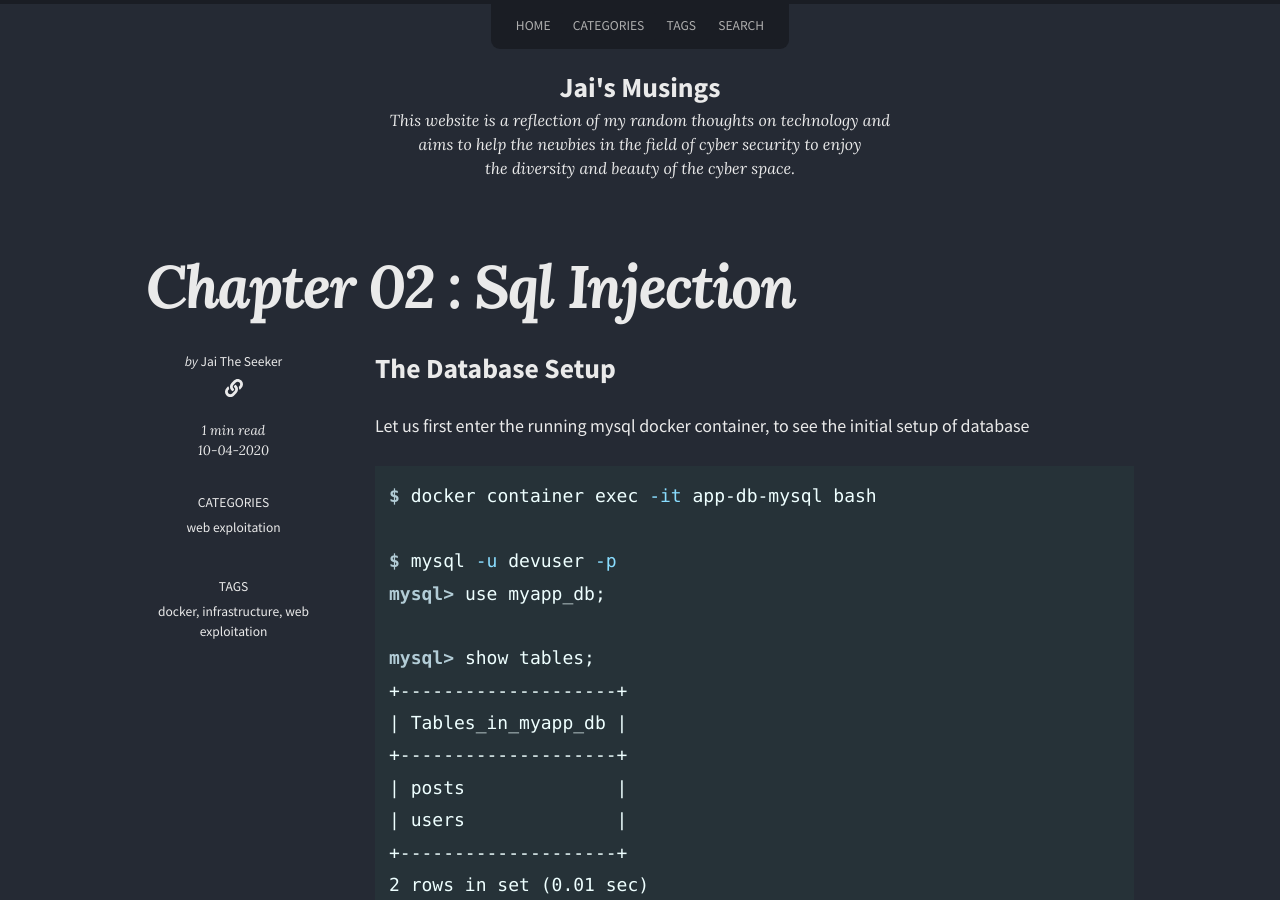
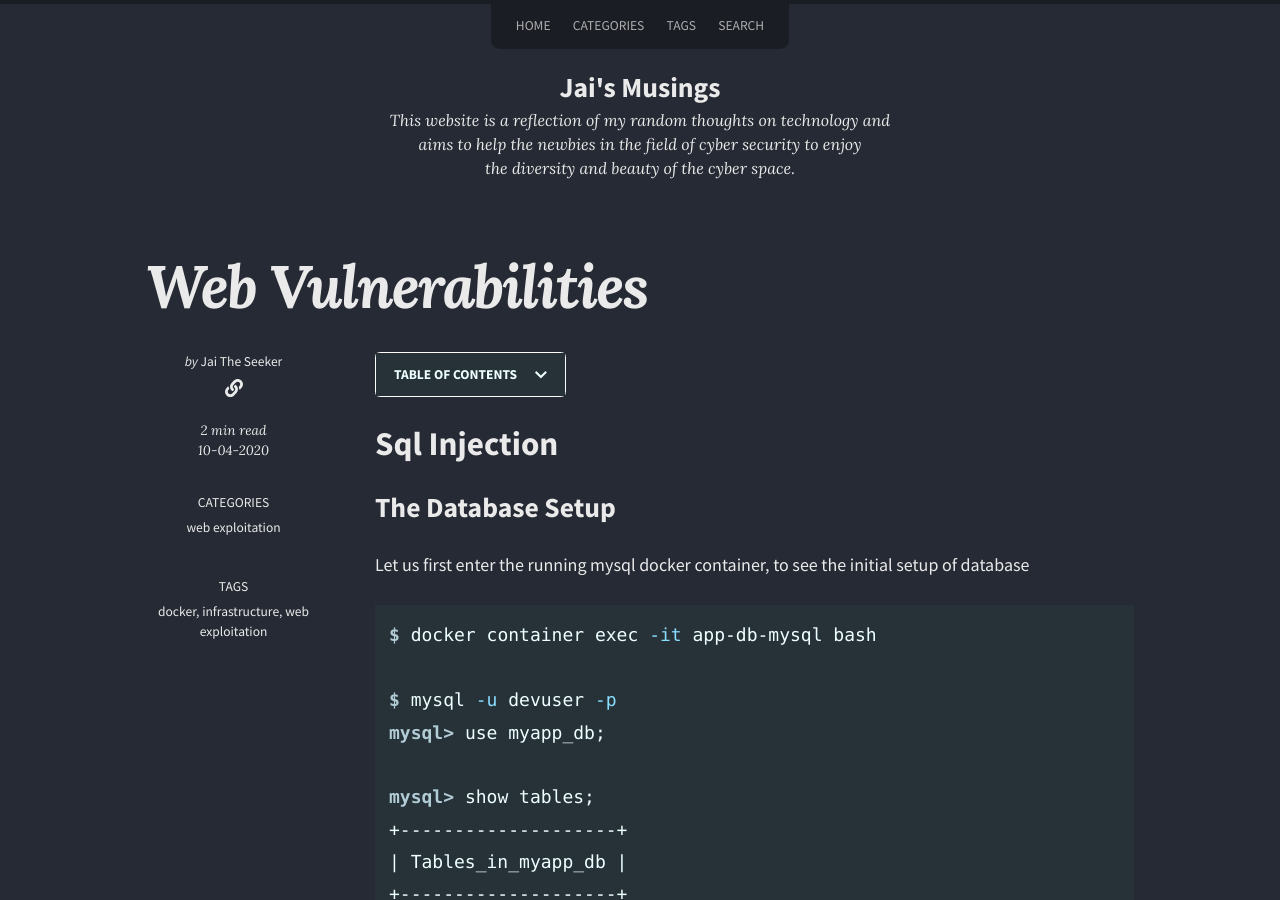
Before and after one commit to jai-the-seeker/musings, a Jekyll site: the page built from _posts/2020-04-10-web-chapter-02.markdown, in a window 1280 px wide and 900 px high. Built offline with Jekyll 4.4.1, drawn with Linux system fonts in a browser that asks for light colours; nearby versions of some CDN libraries; some of the changed text lies outside the part shown.

Commit message:
update post

````diff
--- a/_posts/2020-04-10-web-chapter-02.markdown
+++ b/_posts/2020-04-10-web-chapter-02.markdown
@@ -1,10 +1,14 @@
 ---
 layout: post
-title:  "Chapter 02 : Sql Injection"
+title:  "Web Vulnerabilities"
 date:   2020-04-10 23:20:58 +0530
 categories : [web exploitation]
 tags: [docker, web exploitation, infrastructure]
 ---
+
+{% include toc %}
+
+# Sql Injection
 
 ## The Database Setup
 Let us first enter the running mysql docker container, to see the initial setup of database
@@ -80,3 +84,9 @@ OK, now what can we do to prevent the same. If we can somehow validate the user
 $query = $conn->prepare("SELECT * from users WHERE email= :email");
   $query->execute(array(':email' => $email));
 ```
+
+# XSS
+## XSS Payload
+```html
+ <img src=1 onerror='alert(1)'>
+```
--- a/_posts/2020-04-15-CTF-01.markdown
+++ b/_posts/2020-04-15-CTF-01.markdown
@@ -14,6 +14,8 @@ Refs:
 * <https://www.kernel.org/doc/ols/2008/ols2008v1-pages-163-172.pdf>
 * <https://www.andreasch.com/2018/01/13/capabilities/>
 * [Pentester Academy Walkthrough]({{ "files/walkthrough-1343.pdf" | relative_url}})
+
+The files and directories on the Linux system have permission for the owner, group and others. Depending upon the file/directory permission, the specific user/group can access it. But if a binary has CAP_DAC_READ_SEARCH capability, the permission checks are bypassed, allowing the binary to read any file present in any directory irrespective of the file/directory permission.
 
 Let us take an example
 ```
````
Also changed, not shown: other parts of _posts/2020-04-15-CTF-01.markdown (+3 -1 lines).
